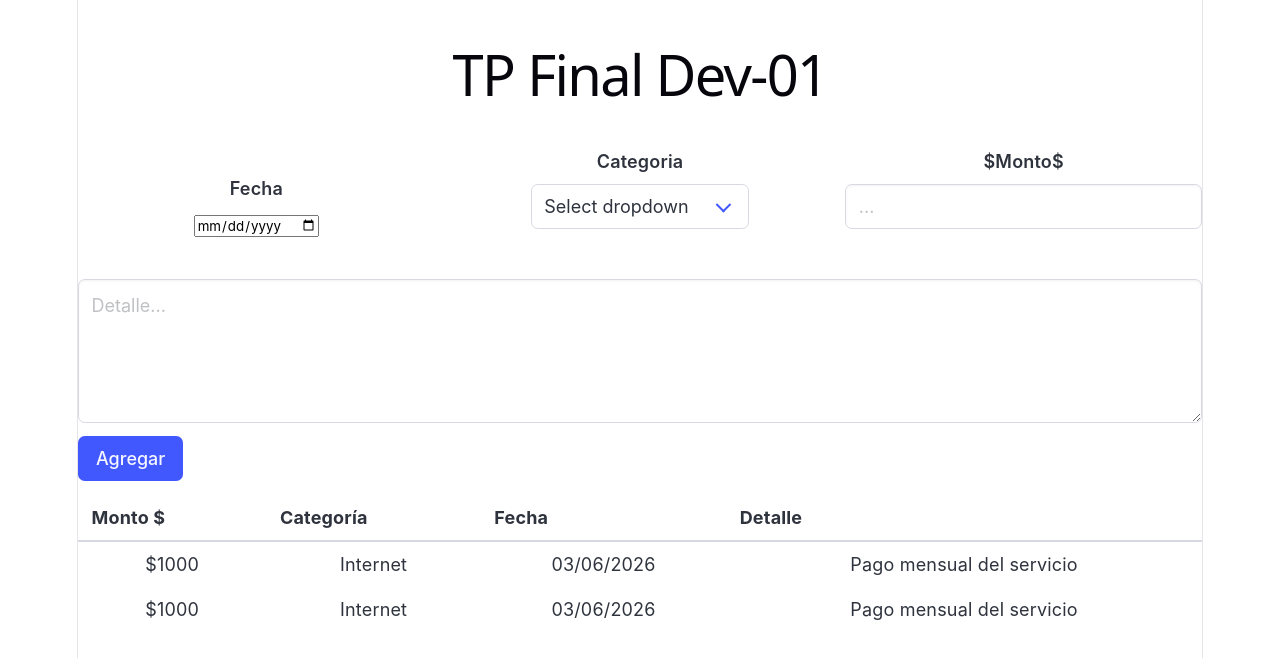
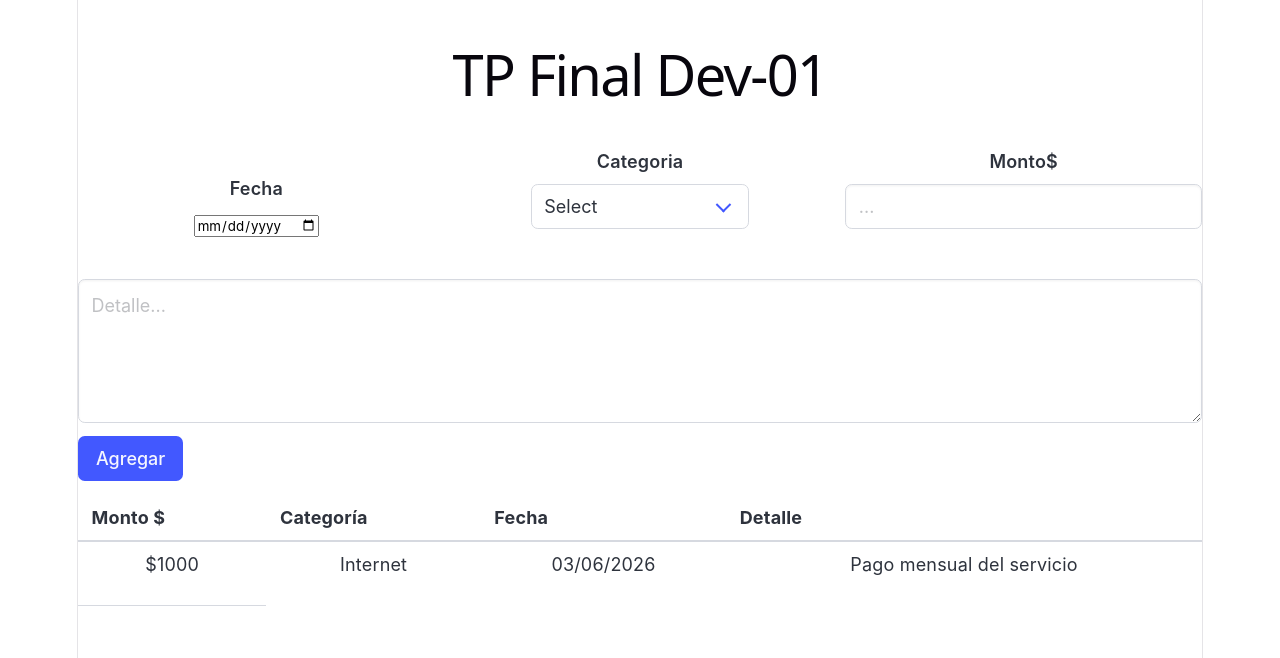
Before and after one commit to devanacristaldo/TPFFrontEnd2026, a React (Vite) app in the folder TPFinal/: page / in a window 1280 px wide. Shown: the top 658 px of the page. Built offline with nearby package versions, Linux system fonts and the light colour scheme.

Commit message:
setDetalle Added

```diff
--- a/TPFinal/src/Home.jsx
+++ b/TPFinal/src/Home.jsx
@@ -4,6 +4,7 @@ import { useState, useEffect } from "react";
 function Home() {
 
     const [fecha, setFecha] = useState("");
+    const [detalle, setDetalle] = useState("");
 
     return (
         <>
@@ -39,7 +40,7 @@ function Home() {
                             <div class="control">
                                 <div class="select">
                                     <select>
-                                        <option>Select dropdown</option>
+                                        <option>Select </option>
                                         <option>Transporte</option>
                                         <option>Almacén</option>
                                         <option>Gastos Personales</option>
@@ -55,7 +56,7 @@ function Home() {
                     <div className="column">
 
                         <div class="field">
-                            <label class="label">$Monto$</label>
+                            <label class="label">Monto$</label>
                             <div class="control">
                                 <input class="input" type="text" placeholder="..." />
                             </div>
@@ -65,7 +66,10 @@ function Home() {
 
                 <div class="field">
                     <div class="control">
-                        <textarea class="textarea" placeholder="Detalle..."></textarea>
+                        <textarea class="textarea" placeholder="Detalle..."
+                            value={detalle}
+                            onChange={(e) => setDetalle(e.target.value)}
+                        />
                     </div>
                 </div>
 
@@ -95,16 +99,9 @@ function Home() {
             </tbody>
 
             <tbody>
-                        <tr>
-                            <td>$1000</td>
-                            <td>Internet</td>
-                            <td>03/06/2026</td>
-                            <td>Pago mensual del servicio</td>
-                        </tr>
+                <td>{detalle}</td>
             </tbody>
         </table>
-
-
 
             </div>
 
--- /dev/null
+++ b/TPFinal/src/Table.jsx
@@ -0,0 +1,31 @@
+
+function Table({ detalle }) {
+
+    return (
+        <table className="table is-fullwidth is-striped">
+            <thead>
+                <tr>
+                    <th>Monto $</th>
+                    <th>Categoría</th>
+                    <th>Fecha</th>
+                    <th>Detalle</th>
+                </tr>
+            </thead>
+
+            <tbody>
+                <tr>
+                    <td>$1000</td>
+                    <td>Internet</td>
+                    <td>03/06/2026</td>
+                    <td>Pago mensual del servicio</td>
+                </tr>
+            </tbody>
+
+            <tbody>
+                <td>{detalle}</td>
+            </tbody>
+        </table>
+    )
+}
+
+export default Table;
--- a/TPFinal/src/main.jsx
+++ b/TPFinal/src/main.jsx
@@ -1,12 +1,13 @@
 import { StrictMode } from 'react'
 import { createRoot } from 'react-dom/client'
 import './index.css'
-import App from './App.jsx'
 import Home from './Home.jsx'
+import Table from './Table.jsx'
 
 createRoot(document.getElementById('root')).render(
   <>
     <Home />
 
-     </>
+
+  </>
 )
```
Lines whose indentation alone changed are shown as unchanged.
